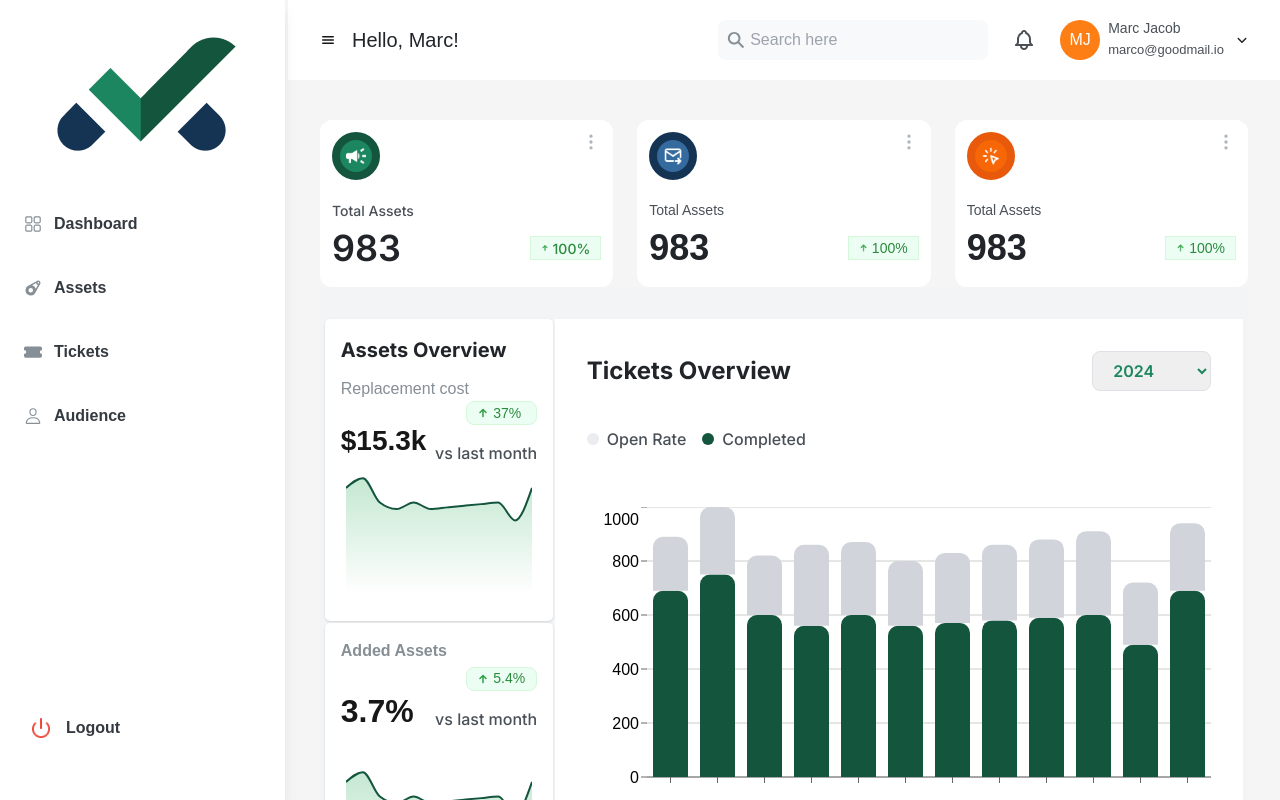
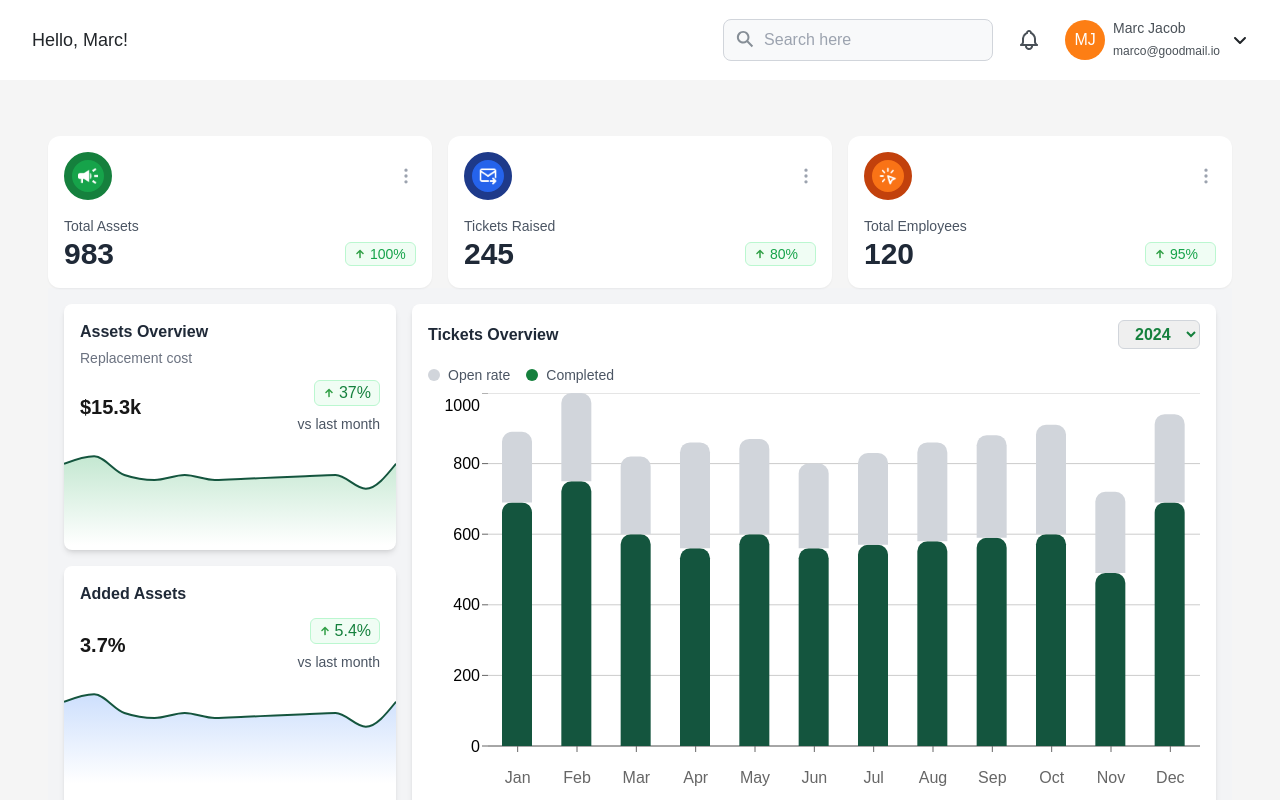
Before and after one commit to abdulrehman41777/asset_managements, a Next.js app: page /dashboard in a window 1280 px wide. Shown: the top 800 px of the page. Built offline with nearby package versions, Linux system fonts and the light colour scheme.

Commit message:
somechanges_by_ahmed

```diff
--- a/app/dashboard/page.tsx
+++ b/app/dashboard/page.tsx
@@ -51,14 +51,14 @@ const Page = () => {
         <div className='flex'>
             {/* Sidebar */}
             <div className={`fixed h-full transition-transform duration-300 ${isSidebarOpen ? 'translate-x-0' : '-translate-x-full'}`}>
-                <Sidebar />
+
             </div>
 
             {/* Main Content */}
-            <div className={`flex-1 transition-all duration-300 ${isSidebarOpen ? 'ml-72' : 'ml-0'}`}>
+            <div className={`flex-1 transition-all duration-300 ${isSidebarOpen ? 'ml' : 'ml-0'}`}>
                 <div className=' w-full'>
                     <div className='w-full'>
-                        <DashboardHeader toggleSidebar={toggleSidebar} />
+                        <DashboardHeader/>
                     </div>
                     <div className='my-10 mx-8'>
                         <MainContent/>
--- /dev/null
+++ b/components/Assetcard.tsx
@@ -0,0 +1,40 @@
+import Image from 'next/image';
+import React from 'react';
+import { HiOutlineDotsVertical } from 'react-icons/hi';
+
+interface AssetCardProps {
+  title: string;
+  value: number;
+  percentage: string;
+  iconSrc: string;
+  borderColor: string;
+  bgColor: string;
+}
+
+const AssetCard: React.FC<AssetCardProps> = ({ title, value, percentage, iconSrc, borderColor, bgColor }) => {
+  return (
+    <div className="w-full p-4 bg-white rounded-xl shadow-sm">
+      {/* Header */}
+      <div className="flex justify-between items-center">
+        <div className={`border-8 ${borderColor} ${bgColor} w-12 h-12 rounded-full flex justify-center items-center`}>
+          <Image src={iconSrc} alt="icon" width={20} height={17} />
+        </div>
+        <HiOutlineDotsVertical className="text-gray-400 w-5 h-5" />
+      </div>
+
+
+      <div className="mt-4">
+        <h3 className="text-gray-600 text-sm font-medium">{title}</h3>
+        <div className="flex justify-between items-center">
+          <h1 className="text-gray-800 text-3xl font-semibold">{value}</h1>
+          <div className="border border-green-200 w-[71px] h-[24px] bg-green-50 flex items-center px-2 gap-1 rounded-md">
+            <Image src="/images/arrow.png" alt="arrow" width={12} height={12} />
+            <span className="text-green-600 text-sm font-medium">{percentage}</span>
+          </div>
+        </div>
+      </div>
+    </div>
+  );
+};
+
+export default AssetCard;
--- a/components/assets.tsx
+++ b/components/assets.tsx
@@ -1,6 +1,7 @@
 import Image from "next/image";
 import Sidebar from "./sidebar";
 import { motion } from "framer-motion";
+import DashboardHeader from "./dashboard-header";
 
 const categories = [
   { id: 1, title: "ELECTRONICS", imageSrc: "/images/asset.png" },
@@ -14,6 +15,7 @@ const Asset = () => {
   return (
     <div className="flex min-h-screen overflow-auto bg-gray-100">
       <Sidebar />
+
       <div className="flex-1 p-6">
         <h1 className="text-2xl font-bold mb-4">Assets</h1>
 
--- a/components/dashboard-header.tsx
+++ b/components/dashboard-header.tsx
@@ -1,44 +1,56 @@
 import Image from 'next/image';
-import React from 'react'
-import { IoSearchSharp } from "react-icons/io5";
+import React from 'react';
+import { IoSearchSharp, IoMenu } from "react-icons/io5";
 import { FaAngleDown } from "react-icons/fa6";
-import { IoMenu } from "react-icons/io5";
 
-interface DashboardHeaderProps {
-  toggleSidebar: () => void;
-}
-const DashboardHeader: React.FC<DashboardHeaderProps> = ({toggleSidebar }) => {
+
+
+const DashboardHeader = ()=> {
   return (
-    <>
-      <div className=' border-[#000] w-full h-[80px] bg-[#fff] flex justify-between items-center px-[32px]' >
-        <div className='flex gap-4 items-center'>
-          <IoMenu className='w-[35] h-[35] cursor-pointer' onClick={toggleSidebar}/>
-          <h1 className='text-[20px] text-[#212529] font-[500] leading-[18px]'>Hello, Marc!</h1>
+    <div className="border-[#000] w-full h-[80px] bg-white flex justify-between items-center px-4 md:px-8">
+      {/* Left Section */}
+      <div className="flex items-center gap-4">
+
+        <h1 className="text-lg text-[#212529] font-medium">Hello, Marc!</h1>
+      </div>
+
+      {/* Right Section */}
+      <div className="flex items-center gap-4">
+        {/* Search Box (Hidden on small screens) */}
+        <div className="hidden md:flex relative">
+          <IoSearchSharp className="w-5 h-5 text-[#868E96] absolute left-3 top-2.5" />
+          <input
+            type="search"
+            placeholder="Search here"
+            className="w-[200px] md:w-[270px] bg-[#F8F9FA] py-2 pl-10 pr-4 rounded-lg border border-gray-300 focus:outline-none"
+          />
         </div>
-        <div className=' border-[#c42e2e] flex items-center gap-4'>
-          <div className=' border-[#000] flex relative'>
-            <IoSearchSharp className='w-[20px] h-[20px] text-[#868E96]  absolute left-2 top-2.5' />
-            <input type='search' placeholder='Search here' className='  w-[270px] bg-[#F8F9FA] py-2 pl-[32px] pr-[10px] rounded-[8px]' />
+
+        {/* Notification Bell */}
+        <div className="w-10 h-10 flex justify-center items-center">
+          <Image src="/images/bell.png" alt="bell" width={24} height={24} />
+        </div>
+
+        {/* User Profile */}
+        <div className="flex items-center gap-3">
+          <div className="flex items-center gap-2">
+            {/* Profile Icon */}
+            <div className="w-10 h-10 bg-[#FD7E14] flex justify-center items-center rounded-full">
+              <span className="text-white text-base font-medium">MJ</span>
+            </div>
+
+            {/* User Info (Hidden on small screens) */}
+            <div className="hidden md:block">
+              <h3 className="text-sm text-[#495057] font-medium">Marc Jacob</h3>
+              <span className="text-xs text-[#495057]">marco@goodmail.io</span>
+            </div>
           </div>
-          <div className=' w-[40px] h-[40px] flex justify-center items-center'>
-            <Image src="/images/bell.png" alt='bell' width={24} height={24} />
-          </div>
-          <div className=' flex items-center gap-3'>
-            <div className=' flex items-center gap-2'>
-              <div className='w-[40px] h-[40px] bg-[#FD7E14] flex justify-center items-center rounded-[20px]'>
-                <span className='text-[16px] text-[#fff] font-[400] leading-[24px]'>MJ</span>
-              </div>
-              <div className=' py-[2px]'>
-                <h3 className='text-[14px] text-[#495057] font-[400] leading-[18px] '>Marc Jacob</h3>
-                <span className='text-[13px] text-[#495057] font-[400] leading-[18px] '>marco@goodmail.io</span>
-              </div>
-            </div>
-            <FaAngleDown className='text-[#212529] w-[12px] h-[12px] ' />
-          </div>
+          {/* Dropdown Icon */}
+          <FaAngleDown className="text-[#212529] w-4 h-4" />
         </div>
       </div>
-    </>
-  )
-}
+    </div>
+  );
+};
 
-export default DashboardHeader
+export default DashboardHeader;
--- a/components/main-assets-cards.tsx
+++ b/components/main-assets-cards.tsx
@@ -1,18 +1,35 @@
-import React from 'react'
-import TotalAssets from './total-assets'
-import TicketRaised from './ticket-raised'
-import TotalEmployee from './total-employee'
+import React from 'react';
+import AssetCard from '../components/Assetcard';
 
 const MainAssetsCards = () => {
   return (
-    <>
-    <div className=' flex justify-between gap-6'>
-        <TotalAssets/>
-        <TicketRaised/>
-        <TotalEmployee/>
+    <div className="grid grid-cols-1 sm:grid-cols-2 lg:grid-cols-3 gap-4">
+      <AssetCard
+        title="Total Assets"
+        value={983}
+        percentage="100%"
+        iconSrc="/images/a1_icons.png"
+        borderColor="border-green-700"
+        bgColor="bg-green-600"
+      />
+      <AssetCard
+        title="Tickets Raised"
+        value={245}
+        percentage="80%"
+        iconSrc="/images/a2_icons.png"
+        borderColor="border-blue-900"
+        bgColor="bg-blue-600"
+      />
+      <AssetCard
+        title="Total Employees"
+        value={120}
+        percentage="95%"
+        iconSrc="/images/a3_icons.png"
+        borderColor="border-orange-700"
+        bgColor="bg-orange-500"
+      />
     </div>
-    </>
-  )
-}
+  );
+};
 
-export default MainAssetsCards
+export default MainAssetsCards;
--- a/components/overview-section/index.tsx
+++ b/components/overview-section/index.tsx
@@ -1,7 +1,17 @@
 'use client';
 
 import { useState } from "react";
-import { BarChart, Bar, XAxis, YAxis, Tooltip, ResponsiveContainer, CartesianGrid, AreaChart, Area } from "recharts";
+import {
+  BarChart,
+  Bar,
+  XAxis,
+  YAxis,
+  Tooltip,
+  ResponsiveContainer,
+  CartesianGrid,
+  AreaChart,
+  Area,
+} from "recharts";
 
 const barData = [
   { name: "Jan", open: 200, completed: 690 },
@@ -15,10 +25,14 @@ const barData = [
   { name: "Sep", open: 290, completed: 590 },
   { name: "Oct", open: 310, completed: 600 },
   { name: "Nov", open: 230, completed: 490 },
-  { name: "Dec", open: 250, completed:690 },
+  { name: "Dec", open: 250, completed: 690 },
 ];
 
-const areaData = barData.map(({ name, completed }) => ({ month: name, value: completed / 25 }));
+// For the small AreaChart data
+const areaData = barData.map(({ name, completed }) => ({
+  month: name,
+  value: completed / 25,
+}));
 
 const years = ["2022", "2023", "2024", "2025"];
 
@@ -26,29 +40,32 @@ export default function Dashboard() {
   const [selectedYear, setSelectedYear] = useState("2024");
 
   return (
-    <div className="p-[0.6vh] bg-gray-100 min-h-screen pt-8">
-      <div className="grid grid-cols-4 gap-[0.2vh] ">
-        <div className="col-span-1 flex flex-col gap-[0.2vh]  ">
-        <div className="bg-white p-4 rounded-[5px] shadow w-full h-100">
-        <span className="text-[20px] font-bold font-[Inter] text-[#212529] ">Assets Overview</span>
-       <p className="text-[#868E96] pt-3 ">Replacement cost</p>
+    <div className="p-4 bg-gray-100">
+      {/* Outer grid: left column is fixed at 332px on large screens, no big fixed height */}
+      <div className="grid grid-cols-1 lg:grid-cols-[332px_1fr] gap-4">
 
-  {/* Upper Row with $15.3k on left and Arrow+37% on right */}
-  <div className="flex justify-between items-center">
-    <p className="text-[28px] font-bold pt-4">$15.3k</p>
-
-    {/* 37% + vs last month */}
+        {/* LEFT COLUMN: Two stacked cards */}
+        <div className="grid grid-rows-2 gap-4">
+          {/* Assets Overview */}
+          <div className="bg-white rounded-lg shadow-md">
+            <div className="p-4">
+              <h2 className="text-base font-semibold text-gray-800">Assets Overview</h2>
+              <p className="text-sm text-gray-500 mt-1">Replacement cost</p>
+              <div className="flex justify-between items-center mt-3">
+                <p className="text-xl font-bold">$15.3k</p>
                 <div className="flex flex-col items-end">
-      <div className='border border-[#D3F9D8] w-[71px] h-[24px] bg-[#ECFDF3]  rounded-[8px] flex items-center px-[10px] gap-1'>
-        <img src="/images/arrow.png" alt='arrow' width={12} height={12} />
-        <span className='text-[14px] text-[#2B8A3E] font-[500] '>37%</span>
+                  <div className="border border-green-200 bg-green-50 rounded-md px-2 flex items-center gap-1">
+                    <img src="/images/arrow.png" alt="arrow" width={12} height={12} />
+                    <span className="text-green-700 font-medium">37%</span>
                   </div>
-      <p className="text-[16px] text-[#495057] font-[Inter] font-medium pt-4">vs last month</p>
+                  <p className="text-gray-600 text-sm mt-2">vs last month</p>
                 </div>
               </div>
-
-  <ResponsiveContainer width="100%" height={140}>
-    <AreaChart data={areaData}>
+            </div>
+            {/* Small AreaChart with minimal spacing */}
+            <div style={{ height: 100 }}>
+              <ResponsiveContainer width="100%" height="100%">
+                <AreaChart data={areaData} margin={{ top: 0, right: 0, left: 0, bottom: 0 }}>
                   <defs>
                     <linearGradient id="colorGreen" x1="0" y1="0" x2="0" y2="1">
                       <stop offset="5%" stopColor="#16a34a" stopOpacity={0.4} />
@@ -57,97 +74,105 @@ export default function Dashboard() {
                   </defs>
                   <XAxis dataKey="month" hide />
                   <Tooltip />
-      <Area type="monotone" dataKey="value" stroke="#14553E" fill="url(#colorGreen)" strokeWidth={2} />
+                  <Area
+                    type="monotone"
+                    dataKey="value"
+                    stroke="#14553E"
+                    fill="url(#colorGreen)"
+                    strokeWidth={2}
+                  />
                 </AreaChart>
               </ResponsiveContainer>
             </div>
+          </div>
 
-
-<div className="bg-white p-4 rounded-[5px] shadow w-full">
-  <h3 className="text-[#868E96] font-semibold text-[16px]">Added Assets</h3>
-
-  {/* Upper Row with 3.7% on left and Arrow+5.4% on right */}
-  <div className="flex justify-between items-center pb-6">
-    <p className="text-[32px] font-semibold pt-6  ">3.7%</p>
-
-    {/* 5.4% + vs last month */}
+          {/* Added Assets */}
+          <div className="bg-white rounded-lg shadow-md">
+            <div className="p-4">
+              <h2 className="text-base font-semibold text-gray-800">Added Assets</h2>
+              <div className="flex justify-between items-center mt-3">
+                <p className="text-xl font-bold">3.7%</p>
                 <div className="flex flex-col items-end">
-      <div className='border border-[#D3F9D8] w-[71px] h-[24px] bg-[#ECFDF3] rounded-[8px] flex items-center px-[10px] gap-1'>
-        <img src="/images/arrow.png" alt='arrow' width={12} height={12} />
-        <span className='text-[14px]  text-[#2B8A3E] font-[500]'>5.4%</span>
+                  <div className="border border-green-200 bg-green-50 rounded-md px-2 flex items-center gap-1">
+                    <img src="/images/arrow.png" alt="arrow" width={12} height={12} />
+                    <span className="text-green-700 font-medium">5.4%</span>
                   </div>
-      <p className="text-[16px] text-[#495057] font-[Inter] font-medium pt-4">vs last month</p>
+                  <p className="text-gray-600 text-sm mt-2">vs last month</p>
                 </div>
               </div>
-
-  <ResponsiveContainer width="100%" height={140}>
-    <AreaChart data={areaData}>
+            </div>
+            {/* Small AreaChart with minimal spacing */}
+            <div style={{ height: 100 }}>
+              <ResponsiveContainer width="100%" height="100%">
+                <AreaChart data={areaData} margin={{ top: 0, right: 0, left: 0, bottom: 0 }}>
                   <defs>
-        <linearGradient id="colorGreen" x1="0" y1="0" x2="0" y2="1">
+                    <linearGradient id="colorBlue" x1="0" y1="0" x2="0" y2="1">
                       <stop offset="5%" stopColor="#3b82f6" stopOpacity={0.4} />
                       <stop offset="95%" stopColor="#3b82f6" stopOpacity={0} />
                     </linearGradient>
                   </defs>
                   <XAxis dataKey="month" hide />
                   <Tooltip />
-      <Area type="monotone" dataKey="value" stroke="#14553E" fill="url(#colorGreen)" strokeWidth={2} />
+                  <Area
+                    type="monotone"
+                    dataKey="value"
+                    stroke="#14553E"
+                    fill="url(#colorBlue)"
+                    strokeWidth={2}
+                  />
                 </AreaChart>
               </ResponsiveContainer>
             </div>
+          </div>
+        </div>
 
-        </div>
-        <div className="col-span-3 bg-white p-8">
-  {/* Heading + Year Selection Row */}
-  <div className="flex justify-between items-center">
-    <span className="text-[24px] font-bold font-[Inter] text-[#212529]">Tickets Overview</span>
-
-    {/* Dropdown + vs last month alignment */}
-    <div className="flex flex-col items-end">
+        {/* RIGHT COLUMN: Tickets Overview */}
+        <div className="bg-white rounded-lg shadow-md flex flex-col">
+          <div className="p-4 flex justify-between items-center">
+            <h2 className="text-base font-semibold text-gray-800">Tickets Overview</h2>
             <select
-        className="w-[119px] h-[40px] border border-[#DEE2E6] font-[Inter] px-4 py-1 rounded-[8px] text-[#1C8660] font-semibold"
+              className="border border-gray-300 px-3 py-1 rounded-md text-green-700 font-semibold"
               value={selectedYear}
               onChange={(e) => setSelectedYear(e.target.value)}
             >
               {years.map((year) => (
-          <option key={year} value={year}>{year}</option>
+                <option key={year} value={year}>
+                  {year}
+                </option>
               ))}
             </select>
+          </div>
 
+          {/* Legend row (Open Rate & Completed) */}
+          <div className="px-4 flex items-center gap-4">
+            <div className="flex items-center gap-2">
+              <span className="w-3 h-3 bg-gray-300 rounded-full"></span>
+              <span className="text-gray-600 text-sm font-medium">Open rate</span>
+            </div>
+            <div className="flex items-center gap-2">
+              <span className="w-3 h-3 bg-green-700 rounded-full"></span>
+              <span className="text-gray-600 text-sm font-medium">Completed</span>
             </div>
           </div>
 
-  {/* Legend Section */}
-  <div className="flex items-center gap-4 pt-9 pb-14">
-    <div className="flex items-center gap-2">
-      <span className="w-3 h-3 bg-[#EAECF0] rounded-full"></span>
-      <span className="text-[#495057] font-medium font-[Inter] text-[16px]">Open Rate</span>
-    </div>
-    <div className="flex items-center gap-2">
-      <span className="w-3 h-3 bg-[#14553E] rounded-full"></span>
-      <span className="text-[#495057] text-[16px] font-medium font-[Inter]  ">Completed</span>
+          {/* BarChart fills the remaining space */}
+          <div style={{ height: 250 }} className="px-4 pb-4 mt-2 flex-1">
+            <ResponsiveContainer width="100%" height="100%">
+              <BarChart
+                data={barData}
+                barCategoryGap={10}
+                margin={{ top: 0, right: 0, left: 0, bottom: 20 }}
+              >
+                <CartesianGrid stroke="#ccc" vertical={false} horizontal={true} />
+                <XAxis dataKey="name" tickMargin={20} />
+                <YAxis tickCount={6} tick={{ fill: "#88" }} axisLine={false} />
+                <Tooltip />
+                <Bar dataKey="completed" stackId="a" fill="#14553E" barSize={30} radius={[10, 10, 0, 0]} />
+                <Bar dataKey="open" stackId="a" fill="#d1d5db" barSize={30} radius={[10, 10, 0, 0]} />
+              </BarChart>
+            </ResponsiveContainer>
           </div>
         </div>
-
-  {/* Chart Section */}
-  <ResponsiveContainer width="100%" height={350}>
-  <BarChart data={barData} barCategoryGap={10} margin={{ bottom: 50 }}>
-    <CartesianGrid stroke="#ccc" vertical={false} horizontal={true} />
-
-    {/* X-axis will have lines, but Y-axis bottom line is removed */}
-    <XAxis dataKey="name" tick={{ dy: 40 }} />
-    <YAxis tickCount={6} tick={{ fill: "#88" }} axisLine={false} />
-
-    <Tooltip />
-    {/* Updated radius: sirf upar rounded, neeche straight */}
-    <Bar dataKey="completed" stackId="a" fill="#14553E" barSize={35} radius={[10, 10, 0, 0]} />
-    <Bar dataKey="open" stackId="a" fill="#d1d5db" barSize={35} radius={[10, 10, 0, 0]} />
-  </BarChart>
-</ResponsiveContainer>
-
-
-
-</div>
-
       </div>
     </div>
   );
--- a/main-content/index.tsx
+++ b/main-content/index.tsx
@@ -1,16 +1,16 @@
-import MainAssetsCards from '@/components/main-assets-cards'
-import OverviewSection from '@/components/overview-section'
-import React from 'react'
+import MainAssetsCards from '@/components/main-assets-cards';
+import OverviewSection from '@/components/overview-section';
+import React from 'react';
 
 const MainContent = () => {
   return (
-    <>
-    <div>
-      <MainAssetsCards/>
-      <OverviewSection/>
+    <div className="p-4 sm:p-6 lg:p-8">
+      <MainAssetsCards />
+      <div className="">
+        <OverviewSection />
+      </div>
     </div>
-    </>
-  )
-}
+  );
+};
 
-export default MainContent
+export default MainContent;
```
Also changed, not shown: app/tasks/page.tsx (+9 -1 lines), components/total-employee.tsx (line endings or trailing spaces). Lines whose indentation alone changed are shown as unchanged.
